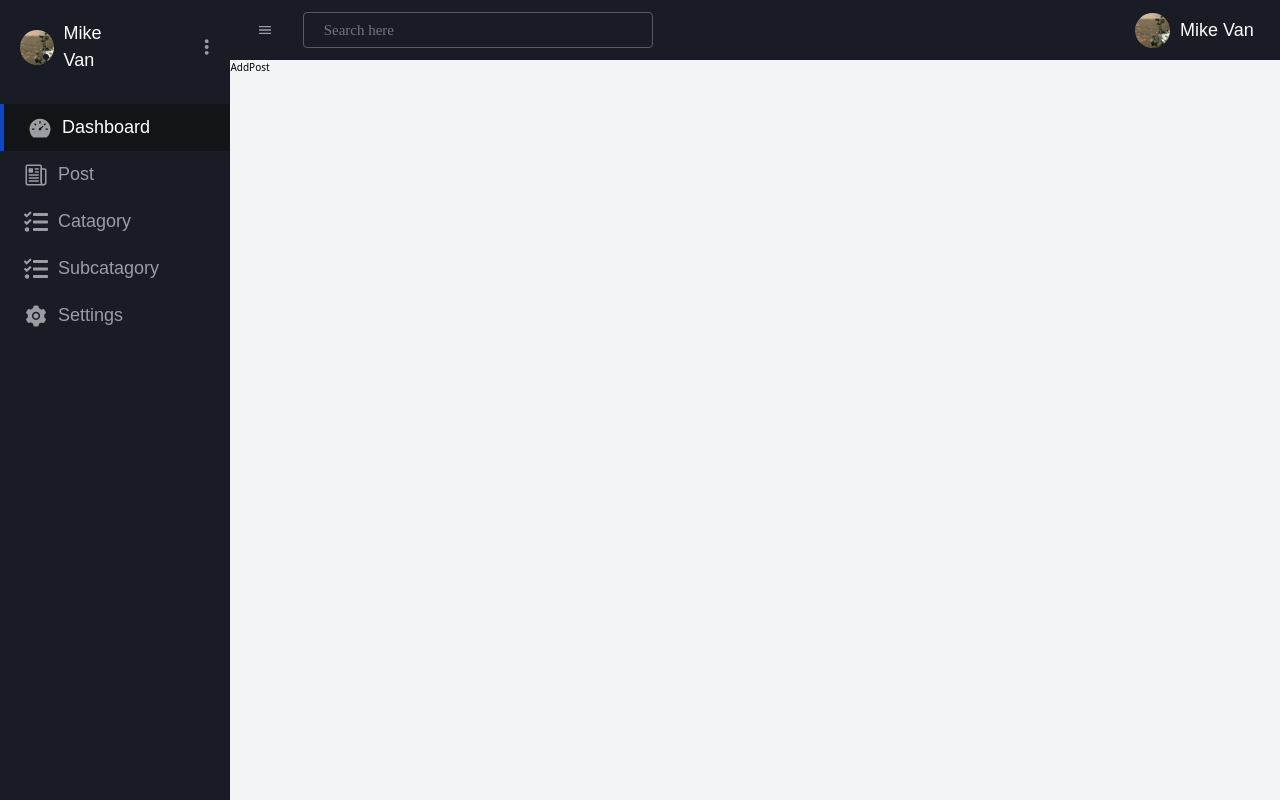
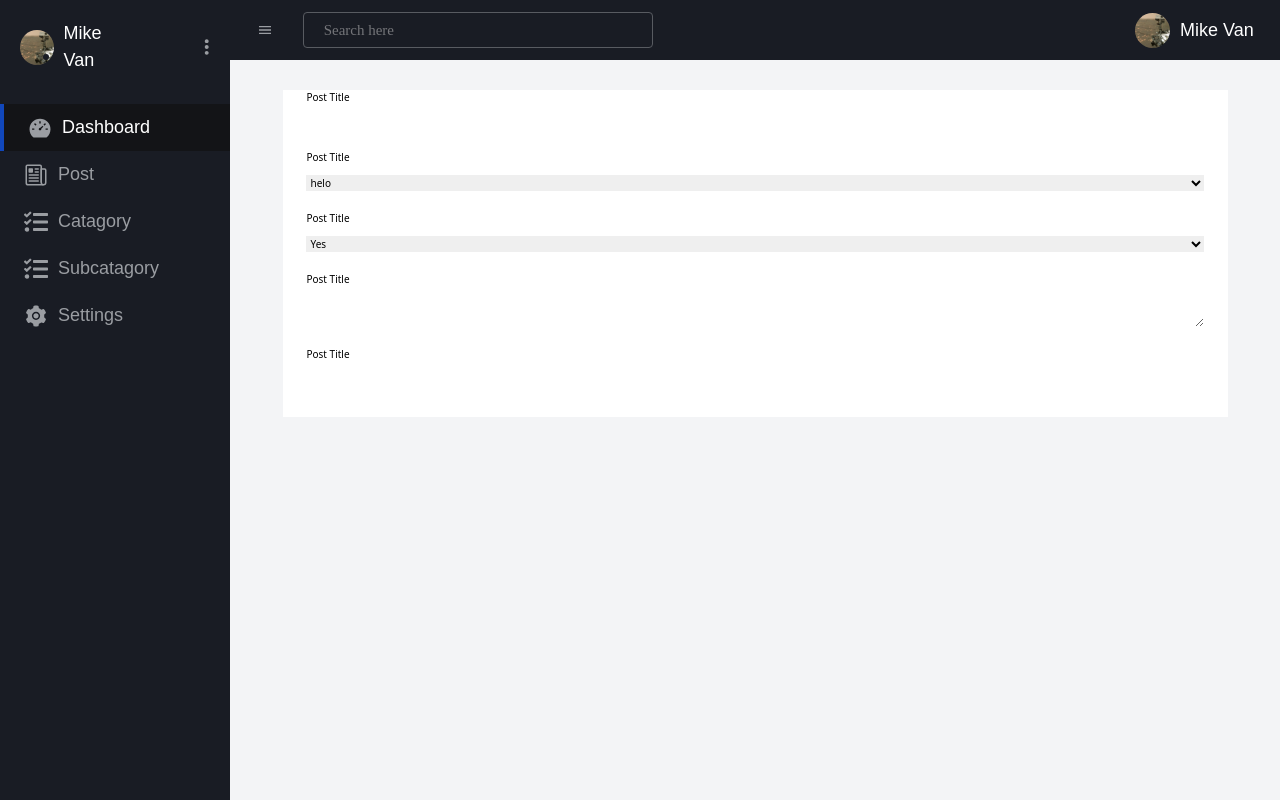
Before and after one commit to Sagni-prog/News-website, a React (Create React App) app: page /admin/dashboard in a window 1280 px wide. Built offline with nearby package versions, Linux system fonts and the light colour scheme.

Commit message:
some changes

```diff
--- a/src/components/Dashboard/AddPost.js
+++ b/src/components/Dashboard/AddPost.js
@@ -3,7 +3,46 @@ import './addPost.css'
 
 const AddPost = () => {
   return (
-    <div className='add-post w-100'>AddPost</div>
+    <div className='container add-post w-100 bg-white mb-sm'>
+          <form className='dashboard-container flex flex-col gap-2'>
+            <div className='add-post-fields flex flex-col gap-1'>
+                <label>Post Title</label>
+                <input className='' />
+            </div>
+
+            <div className='add-post-fields flex flex-col gap-1'>
+                <label>Post Title</label>
+                <select>
+                   <option>
+                    helo
+                   </option>
+                   <option>
+                    helo
+                   </option>
+                </select>
+            </div>
+            <div className='add-post-fields flex flex-col gap-1'>
+                <label>Post Title</label>
+                <select>
+                   <option>
+                    Yes
+                   </option>
+                   <option>
+                    No
+                   </option>
+                </select>
+            </div>
+            <div className='add-post-fields flex flex-col gap-1'>
+                <label>Post Title</label>
+                <textarea />
+            </div>
+            <div className='add-post-fields flex flex-col gap-1'>
+                <label>Post Title</label>
+                <input className='' />
+            </div>
+
+            </form>
+    </div>
   )
 }
 
--- a/src/components/Dashboard/MainContainer.js
+++ b/src/components/Dashboard/MainContainer.js
@@ -10,9 +10,12 @@ import {
 } from 'react-router-dom'
 const MainContainer = () => {
   return (
-    <div className='main-container h-100 flex flex-col'>
+    <div className='main-container h-100 flex flex-col '>
         <TopBar />
+        <div className='cont'>
+
         <AddPost />
+        </div>
     </div>
   )
 }
--- a/src/components/Dashboard/TopBar.js
+++ b/src/components/Dashboard/TopBar.js
@@ -8,7 +8,7 @@ const TopBar = () => {
   const { mars } = Images;
   return (
     <div className='dashboard-topbar'>
-      <div className='inside inside flex dashboard-bg-dark '>
+      <div className='inside inside flex dashboard-bg-dark mb-sm'>
 
            <div className='dashboard-container flex justify-between h-100'>
               <div className='left-content flex align-center gap-3 h-100'>
--- a/src/components/Dashboard/addPost.css
+++ b/src/components/Dashboard/addPost.css
@@ -1,4 +1,11 @@
 .add-post{
-     /* overflow-y: auto; */
+
+     margin-top: 3rem;
+     margin-bottom: 3rem;
+     padding-bottom: 3rem;
 
 }
+
+.add-post form{
+     margin-top: 3rem;
+}
--- a/src/components/Dashboard/mainContainer.css
+++ b/src/components/Dashboard/mainContainer.css
@@ -1,3 +1,7 @@
 .main-container{
     width: 82%;
 }
+.cont{
+  height: 90%;
+
+}
```
